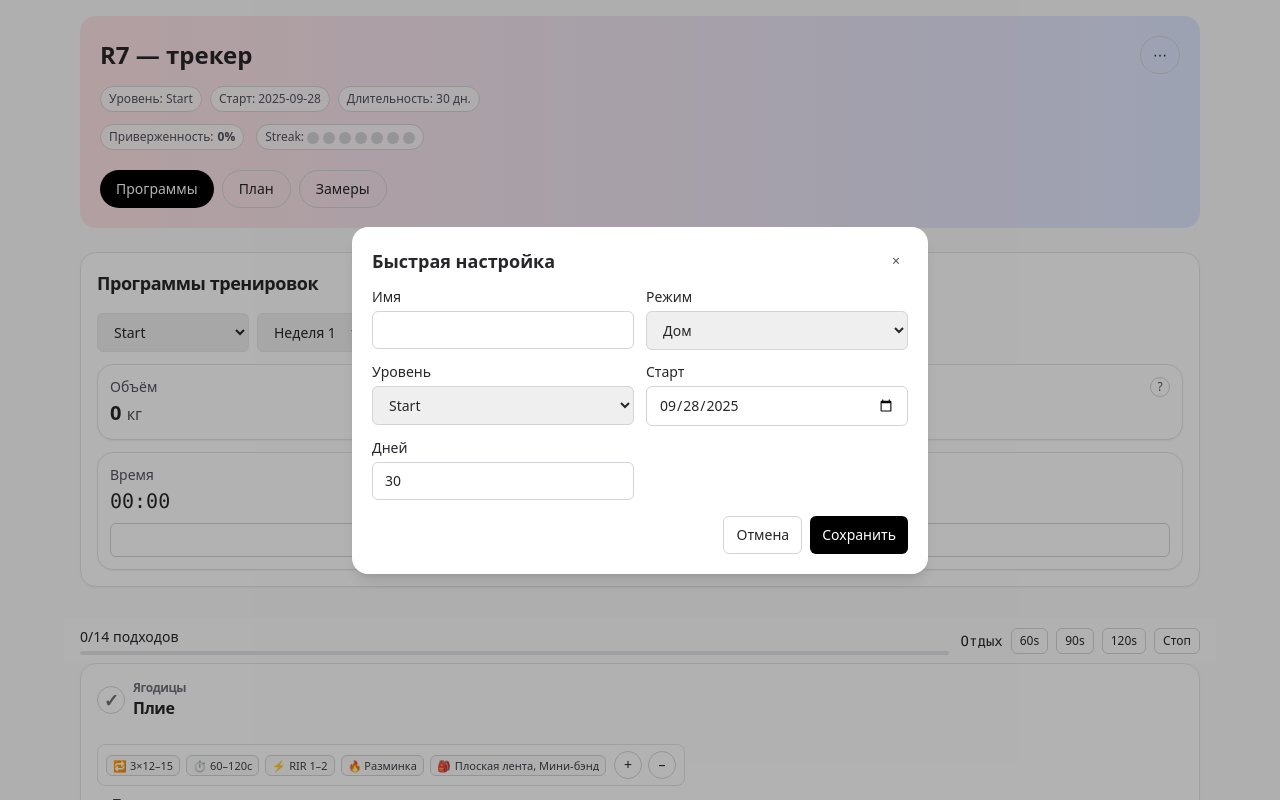
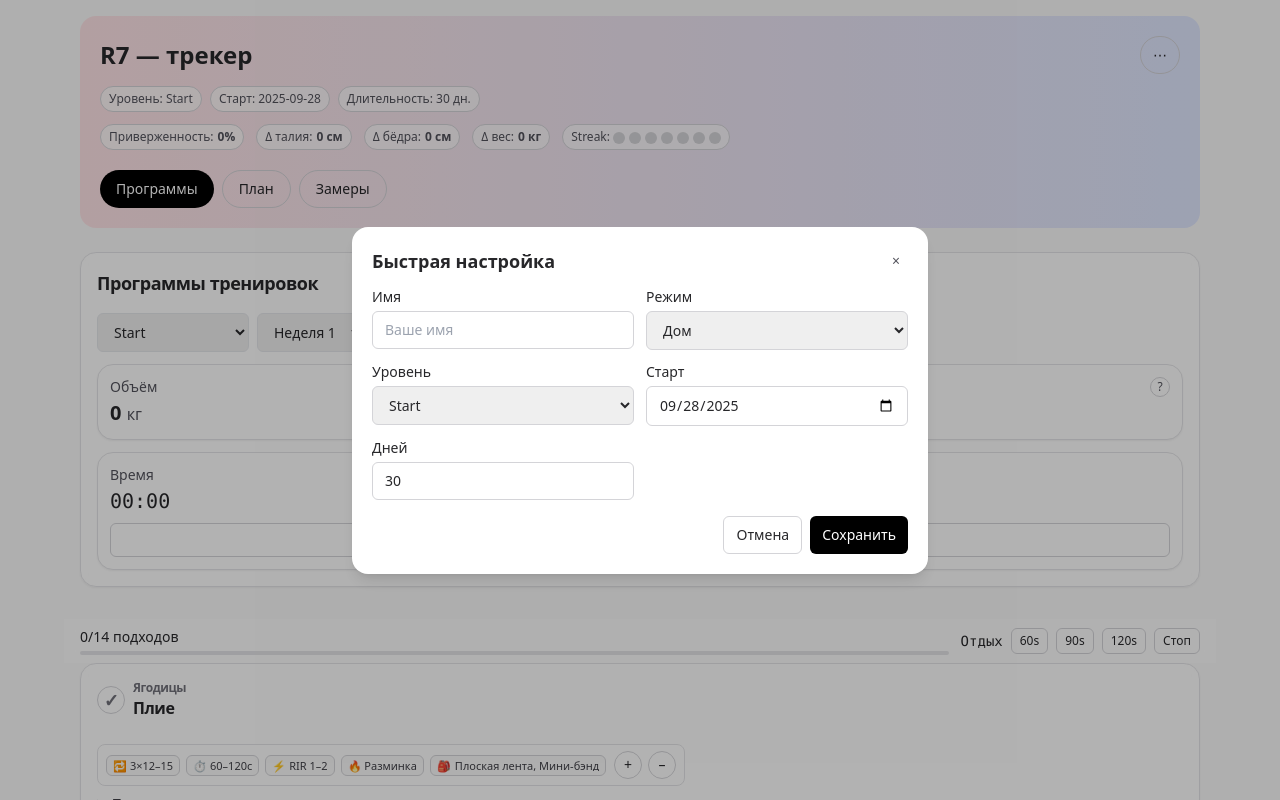
Before and after one commit to HippieHero/r7-tracker, a React (Vite) app in the folder r7-vercel-starter/: page / in a window 1280 px wide. Shown: the top 800 px of the page. Built offline with nearby package versions, Linux system fonts and the light colour scheme.

Commit message:
Update R7Tracker.jsx

```diff
--- a/r7-vercel-starter/src/R7Tracker.jsx
+++ b/r7-vercel-starter/src/R7Tracker.jsx
@@ -170,6 +170,39 @@ export default function R7Tracker() {
           <Pill className="bg-white/70">
             Приверженность: <b className="ml-1">{adherence}%</b>
           </Pill>
+                    <Pill className="bg-white/70">
+            Δ талия:
+            <span
+              className={`ml-1 font-semibold ${deltaClass(
+                lastM.waist,
+                baseM.waist
+              )}`}
+            >
+              {deltaText(lastM.waist, baseM.waist, "см")}
+            </span>
+          </Pill>
+          <Pill className="bg-white/70">
+            Δ бёдра:
+            <span
+              className={`ml-1 font-semibold ${deltaClass(
+                lastM.hips,
+                baseM.hips
+              )}`}
+            >
+              {deltaText(lastM.hips, baseM.hips, "см")}
+            </span>
+          </Pill>
+          <Pill className="bg-white/70">
+            Δ вес:
+            <span
+              className={`ml-1 font-semibold ${deltaClass(
+                lastM.weight,
+                baseM.weight
+              )}`}
+            >
+              {deltaText(lastM.weight, baseM.weight, "кг")}
+            </span>
+          </Pill>
           <div className="rounded-full border border-zinc-300 bg-white/70 px-2 py-1 text-xs text-zinc-600">
             Streak: {streakRow}
           </div>
@@ -315,6 +348,7 @@ function Onboarding({ initial, onClose }) {
             Имя
             <input
               className="mt-1 w-full rounded-md border border-zinc-300 px-3 py-2 text-sm"
+               placeholder="Ваше имя"
               value={name}
               onChange={(e) => setName(e.target.value)}
             />
```
